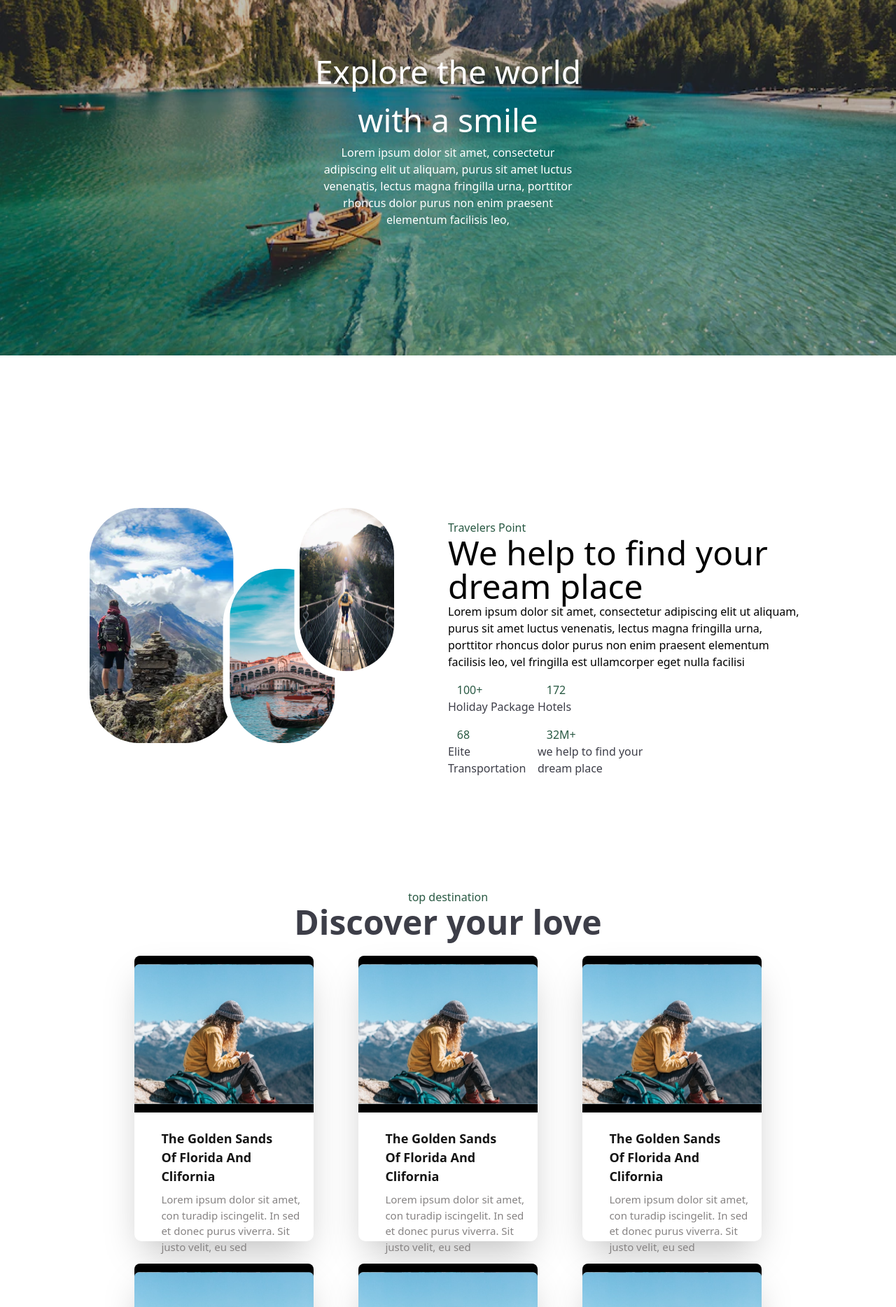
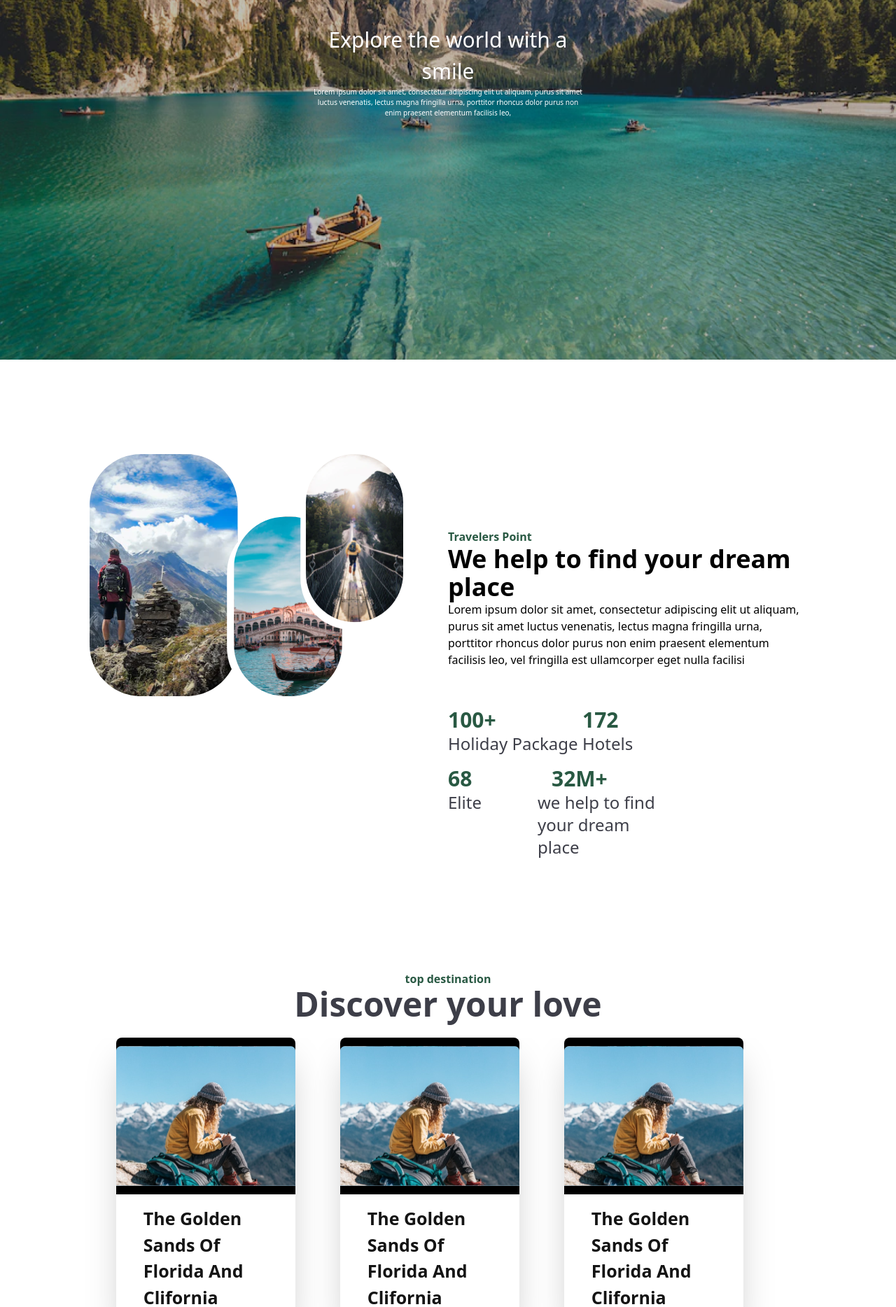
Before and after one commit to HOP-2023DemoDay/aylal, a React (Create React App) app in the folder front/: page / in a window 1280 px wide. Shown: the part 300-2168 px from the top of the page at 70% size. Built offline with nearby package versions, Linux system fonts and the light colour scheme.

Commit message:
4.14hicheel

```diff
--- a/front/src/components/CompanyCard.jsx
+++ b/front/src/components/CompanyCard.jsx
@@ -4,17 +4,17 @@ import Img from "../img/img1.svg"
 export const CompanyCard = () => {
   return (
     <div>
-        <div className="shadow-2xl w-[40vw] h-[51vh] rounded-[10px] ml-[5vw] sm:w-[20vw]">
-        <img className="h-[28vh] w-[20vw] bg-current rounded-t-lg bg-repeat" src={Img} alt="img" />
-        <p className="font-Poppins text-[18px] capitalize text-Black font-semibold mx-[3vw] mt-[3vh]">The Golden Sands of Florida and clifornia{" "}</p>
-        <p className="font-Poppins text-[15px] text-GrayText w-[16vw] mx-[3vw] my-[1vh] max-w-md ...">
+        <div className="shadow-md w-[55vw] h-[51vh] rounded-[10px] ml-[5vw] sm:w-[20vw] sm:shadow-2xl">
+        <img className="sm:h-[28vh] sm:w-[20vw] h-[23vh] w-[55vw] bg-current rounded-t-lg bg-repeat" src={Img} alt="img" />
+        <p className="sm:text-[25px] sm:w-[15vw] text-[15px] font-Poppins capitalize text-Black font-semibold sm:mx-[3vw] mx-[6vw] mt-[2vh]">The Golden Sands of Florida and clifornia{" "}</p>
+        <p className="sm:text-[20px] sm:w-[16vw] w-[40vw] text-[10px] font-Poppins  text-GrayText  sm:mx-[3vw] mx-[6vw] my-[2vh] max-w-md ...">
           Lorem ipsum dolor sit amet, con turadip iscingelit. In sed et donec
           purus viverra. Sit justo velit, eu sed
         </p>
-        <div className="w-[370px] flex flex-wrap w-[20vw] mx-[3vw]">
-          <p className="font-Poppins font-medium text-GreenText  border-b-2 border-GreenText">Solo Travel</p>
-          <p className="font-Poppins font-medium text-MediumGrayText mx-[5px]">By</p>
-          <p className="font-Poppins font-medium text-Black ">Adam Smith</p>
+        <div className="w-[370px] flex flex-wrap w-[20vw] sm:mx-[3vw] mx-[6vw]">
+          <p className="font-Poppins font-medium sm:text-[14px] text-[10px] text-GreenText  border-b-2 border-GreenText">Solo Travel</p>
+          <p className="font-Poppins font-medium sm:text-[14px] text-[10px] text-MediumGrayText mx-[5px]">By</p>
+          <p className="font-Poppins font-medium sm:text-[14px] text-[10px] text-Black ">Adam Smith</p>
         </div>
       </div>
     </div>
--- a/front/src/components/Hutulbur.jsx
+++ b/front/src/components/Hutulbur.jsx
@@ -4,20 +4,20 @@ import Arrow from "../img/ArrowDay.svg"
 
 export const Hutulbur = () => {
   return (
-    <div className="h-[18vh] w-[25vw] shadow-lg flex flex-wrap ml-[2vw] rounded-[22px]">
+    <div className=" max-w-sm h-[65vw] w-[55vw] flex flex-wrap ml-[2vw] rounded-[22px] shadow-md sm:shadow-lg sm:w-[25vw] sm:h-[18vh]">
 
-      <img className="h-[16vh] w-[8vw] mt-[1vh] bg-current rounded-lg ml-[0.5vw] rounded-[22px] bg-repeat" src={Img2} alt="img2"  />
+      <img className="max-w-sm h-[16vh] w-[60vw] mt-[1vh] bg-current rounded-lg ml-[0.5vw] rounded-[22px] bg-repeat sm:w-[8vw]" src={Img2} alt="img2"  />
 
-      <div className="w-[12vw] ml-[1vw] mt-[3vh]">
+      <div className="sm:w-[12vw] sm:mt-[3vh] sm:ml-[1vw] w-[50vw] ml-[5vw] mt-[2vh]">
 
-        <p className=" font-Poppins font-bold font-[19px] text-DarkText">Taman Nasional Bunaken</p>
-        <p className=" font-Poppins font-normal font-[18px] mt-[1vh]">where can i go? 5 amazing countries that are open right now</p>
+        <p className=" font-Poppins font-bold text-[2vh] text-DarkText sm:text-[19px]">Taman Nasional Bunaken</p>
+        <p className=" font-Poppins font-normal text-[1.5vh] mt-[1vh] sm:text-[18px]">where can i go? 5 amazing countries that are open right now</p>
 
-        <div className="w-[15vw] flex flex-wrap mt-[1.5vh]">
-            <img src={Arrow} className="w-[18px] h-[18px]" alt="Arrow" />
-            <p className=" font-Poppins font-normal font-[14px] ml-[0.2vw] text-DarkText">9 days for trip</p>
-            <img src={Img2} className="w-[27px] h-[27px] bg-DarkText ml-[0.8vw] rounded-full" alt="img" />
-            <p className=" font-Poppins font-bold font-[10px] ml-[0.2vw] text-GreenText">CompanyName</p>
+        <div className="sm:w-[15vw] w-[50vw] flex flex-wrap mt-[1.5vh]">
+            <img src={Arrow} className="sm:w-[18px] sm:h-[18px] w-[10px] h-[10px] mt-[10px]" alt="Arrow" />
+            <p className=" mt-[10px] font-Poppins font-normal text-[9px] ml-[0.2vw] text-DarkText sm:text-[18px]">9 days for trip</p>
+            <img src={Img2} className="sm:w-[30px] sm:h-[30px] w-[22px] h-[27px] bg-DarkText ml-[0.8vw] rounded-full" alt="img" />
+            <p className="mt-[10px] font-Poppins font-bold text-[9px] ml-[0.2vw] text-GreenText sm:text-[18px]">CompanyName</p>
         </div>
 
       </div>
--- a/front/src/pages/CompanyInfo.jsx
+++ b/front/src/pages/CompanyInfo.jsx
@@ -28,7 +28,7 @@ export const CompanyInfo = () => {
       </div>
 
       <div className="mt-[16vh] w-[80vw] ml-[10vw] text-center flex justify-between ">
-        <p className="w-[40vw] font-Poppins font-light font-[16px]">
+        <p className="w-[40vw] font-Poppins font-light text-[16px]">
           Lorem ipsum dolor sit amet, consectetur adipisicing elit.
           Exercitationem facere voluptatum ab, cum fugiat asperiores amet sit
           tenetur maiores unde! In omnis corporis, natus veniam aliquid nesciunt
--- a/front/src/pages/LandingPage.jsx
+++ b/front/src/pages/LandingPage.jsx
@@ -1,39 +1,34 @@
 import React from "react";
 import Landing1 from "../img/landing1.png";
 import Landing2 from "../img/landing2.svg";
-import Header from "../components/Header";
 import CompanyCard from "../components/CompanyCard";
 import Hutulbur from "../components/Hutulbur";
 import clsx from "clsx";
 
+//     16 3xl 5xl 1xl 10px 33px 18px 19px 15px
 const style = {
-  too: "text-GreenText font-Poppins text-1xl ml-[1vw] text-bold sm:text-[5xl]",
-  TooText: "text-DarkText font-Poppins text-[16px]",
+  too: "text-Button font-Poppins text-[15px] font-light sm:text-5xl md:text-3xl sm:font-bold sm:text-GreenText",
+  TooText: "text-DarkText font-Poppins md:w-[15vw] sm:text-[16px] md:text-2xl text-[6px]",
   jijigTit:
-    "text-GreenText font-Poppins text-[16px] w-screen flex justify-center",
+    "sm:text-[16px] text-[10px] text-GreenText font-Poppins w-screen flex justify-center font-bold ",
   TomTit:
-    "text-DarkText text-center font-Poppins  text-3xl sm:text-5xl font-bold w-screen flex justify-center",
-};
-
-const buttonClasses = {
-  default: 'bg-blue-500 sm:bg-black px-4 py-2 rounded-md text-white font-bold',
+    "sm:text-5xl text-2xl text-DarkText text-center font-Poppins font-bold w-screen flex justify-center font-bold",
+  ml:
+    "ml-5",
 };
 const LandingPage = () => {
   return (
-    <React.Fragment>
-      <div className="absolute mt-[-8px]">
-        <Header />
-      </div>
+    <div className="overflow-hidden">
       <img
         src={Landing1}
         alt="img"
-        className="w-[100vw] h-[100vh] mt-[-3.5vh] bg-repeat"
+        className="sm:w-screen mt-[-2.7vh] bg-repeat   h-screen w-[100vw]"
       />
-      <div className="mt-[-55vh] w-[30vw] ml-[35vw]">
-        <p className="text-white font-Poppins text-[26px] sm:text-[46px] text-center">
+      <div className="sm:mt-[-55vh] sm:w-[30vw] sm:ml-[35vw] sm:mt-[-60vh] mt-[-60vh] w-[50vw] ml-[25vw]">
+        <p className="text-white font-Poppins text-center sm:text-[46px] md:text-[30px] text-[23px]">
           Explore the world with a smile
         </p>
-        <p className="text-white font-Poppins text-[10px] text-center sm:text-[16px] ">
+        <p className="text-white font-Poppins text-center sm:text-[16px] md:text-[10px] text-[10px]">
           Lorem ipsum dolor sit amet, consectetur adipiscing elit ut aliquam,
           purus sit amet luctus venenatis, lectus magna fringilla urna,
           porttitor rhoncus dolor purus non enim praesent elementum facilisis
@@ -44,13 +39,13 @@ const LandingPage = () => {
       <img
         src={Landing2}
         alt="img"
-        className=" w-[34vw] mt-[50vh] ml-[10vw]  min:absolute  "
+        className=" w-[34vw] mt-[60vh] ml-[10vw]  sm:w-[35vw]"
       />
-      <div className="w-[40vw] ml-[50vw] mt-[-40vh]">
-        <p className="text-GreenText font-Poppins text-[16px]">
+      <div className="w-[40vw] ml-[50vw] sm:mt-[-40vh] md:mt-[-30vh] mt-[-16vh]">
+        <p className="text-GreenText font-Poppins text-[16px] font-bold">
           Travelers Point
         </p>
-        <p className="font-Poppins text-1xl sm:text-5xl">
+        <p className="font-Poppins text-1xl sm:text-5xl md:text-4xl font-bold">
           We help to find your dream place
         </p>
         <p className="font-Poppins text-[10px] sm:text-[16px]">
@@ -59,9 +54,10 @@ const LandingPage = () => {
           porttitor rhoncus dolor purus non enim praesent elementum facilisis
           leo, vel fringilla est ullamcorper eget nulla facilisi
         </p>
+      </div>
 
-        <div className="w-[25vw] flex flex-wrap">
-          <div className="w-[10vw] mt-[2vh]">
+      <div className=" w-[28vw] flex flex-wrap ml-[15vw] mt-[-15vh] sm:mt-[5vh] sm:ml-[50vw] sm:w-[25vw]">
+        <div className="w-[10vw] mt-[2vh] md:w-[15vw]">
           <p className={clsx(style.too)}>100+</p>
           <p className={clsx(style.TooText)}>Holiday Package</p>
         </div>
@@ -71,21 +67,20 @@ const LandingPage = () => {
         </div>
         <div className="w-[10vw] mt-[2vh]">
           <p className={clsx(style.too)}>68</p>
-            <p className={clsx(style.TooText)}>Elite Transportation</p>
+          <p className={clsx(style.TooText)}>Elite</p>
         </div>
         <div className="w-[15vw] mt-[2vh]">
-            <p className={clsx(style.too)}>32M+</p>
+          <p className={clsx(style.too,style.ml)}>32M+</p>
           <p className={clsx(style.TooText)}>
             we help to find your dream place
           </p>
         </div>
       </div>
-      </div>
 
-      <div className="mt-[20vh]">
+      <div className="sm:mt-[20vh] mt-[10vh]">
         <p className={clsx(style.jijigTit)}>top destination</p>
         <p className={clsx(style.TomTit)}>Discover your love</p>
-        <div className="flex flex-wrap w-[80vw] h-[110vh] mx-[10vw] mt-[3vh] mb-[-20vh]">
+        <div className="mt-[3vh] mb-[-10vh] w-screen sm:mx-[8vw] flex sm:flex-wrap sm:w-[80vw] sm:h-[110vh] overflow-x-auto overflow-y-hidden">
           <CompanyCard />
           <CompanyCard />
           <CompanyCard />
@@ -99,7 +94,7 @@ const LandingPage = () => {
         <p className={clsx(style.jijigTit)}>Testimonial</p>
         <p className={clsx(style.TomTit)}>What they say about us</p>
       </div>
-      <div className="flex flex-wrap w-[82vw] h-[80vh] mx-[8vw] mt-[4vh]">
+      <div className="w-screen h-[80vh] flex sm:flex-wrap sm:mx-[8vw] mt-[4vh] overflow-x-auto overflow-y-hidden">
         <Hutulbur />
         <Hutulbur />
         <Hutulbur />
@@ -110,8 +105,7 @@ const LandingPage = () => {
         <Hutulbur />
         <Hutulbur />
       </div>
-  <button className={clsx(buttonClasses.default)}>fretvtr2reds</button>
-    </React.Fragment>
+    </div>
   );
 };
 
--- a/front/tailwind.config.js
+++ b/front/tailwind.config.js
@@ -14,9 +14,7 @@ module.exports = {
         Button: "#43B97F",
         Black: "#141414",
       },
-      images: {
-        'zur': "url('./src/img/zurag1.svg')",
-      }
+
     },
   },
   plugins: [],
```
Lines whose indentation alone changed are shown as unchanged.
